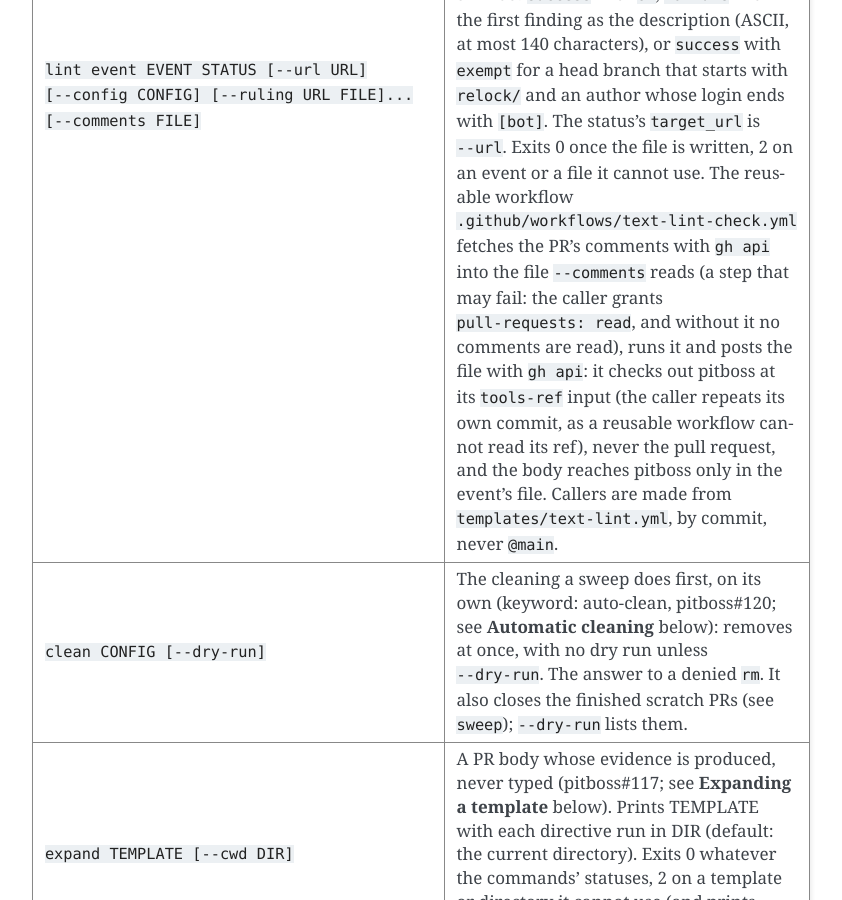
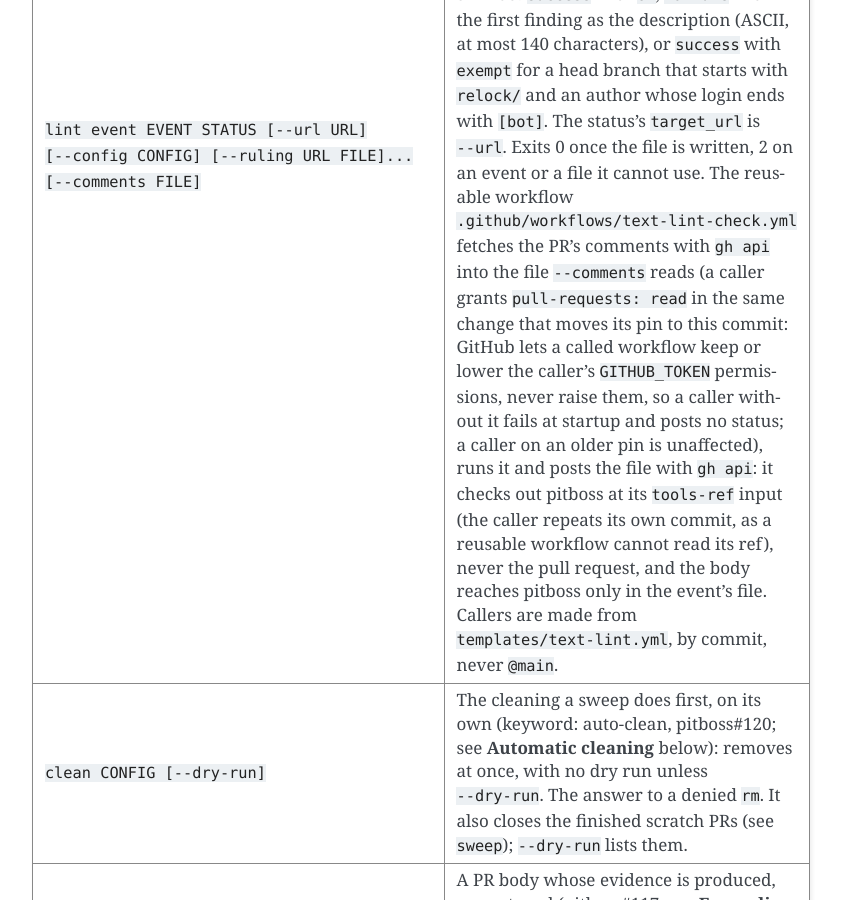
Before and after one commit to dev-skill-up/pitboss, a Sphinx documentation site: the page built from doc/design.rst, in a window 1280 px wide and 900 px high, scrolled down 7959 px. Shown: the whole window, without its empty margins (388-1230 px from the left). Built offline with Sphinx 7.4.7, drawn with Linux system fonts in a browser that asks for light colours.

Commit message:
The text-lint workflow needs pull-requests: read granted with the pin move; the pin cause names a pin from before #171 (#171)
Co-Authored-By: Claude Sonnet 5.5 <noreply@anthropic.com>
Claude-Session: https://claude.ai/code/session_01HwLsLtFgHv4ix6TZzPYRcT

```diff
--- a/doc/design.rst
+++ b/doc/design.rst
@@ -266,9 +266,12 @@ Commands
        The status's ``target_url`` is ``--url``. Exits 0 once the file is
        written, 2 on an event or a file it cannot use. The reusable workflow
        ``.github/workflows/text-lint-check.yml`` fetches the PR's comments
-       with ``gh api`` into the file ``--comments`` reads (a step that may
-       fail: the caller grants ``pull-requests: read``, and without it no
-       comments are read), runs it and posts the file with ``gh api``: it checks out pitboss at its ``tools-ref`` input (the
+       with ``gh api`` into the file ``--comments`` reads (a caller grants
+       ``pull-requests: read`` in the same change that moves its pin to this
+       commit: GitHub lets a called workflow keep or lower the caller's
+       ``GITHUB_TOKEN`` permissions, never raise them, so a caller without it
+       fails at startup and posts no status; a caller on an older pin is
+       unaffected), runs it and posts the file with ``gh api``: it checks out pitboss at its ``tools-ref`` input (the
        caller repeats its own commit, as a reusable workflow cannot read its
        ref), never the pull request, and the body reaches pitboss only in the
        event's file. Callers are made from ``templates/text-lint.yml``, by
```
Also changed, not shown: plugins/pitboss/skills/sweep/references/sweep.md (+1 -1 lines), 5 other files.
